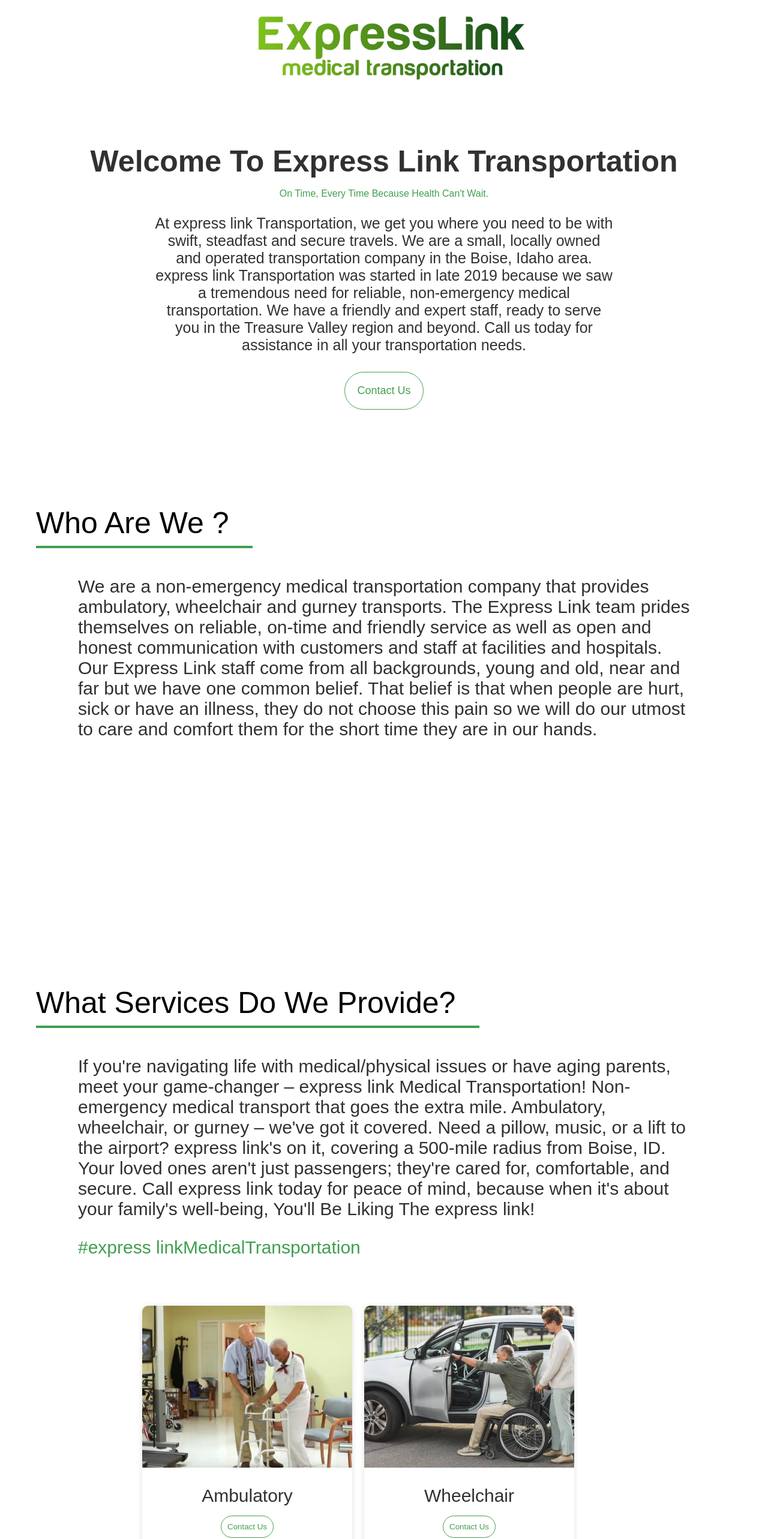
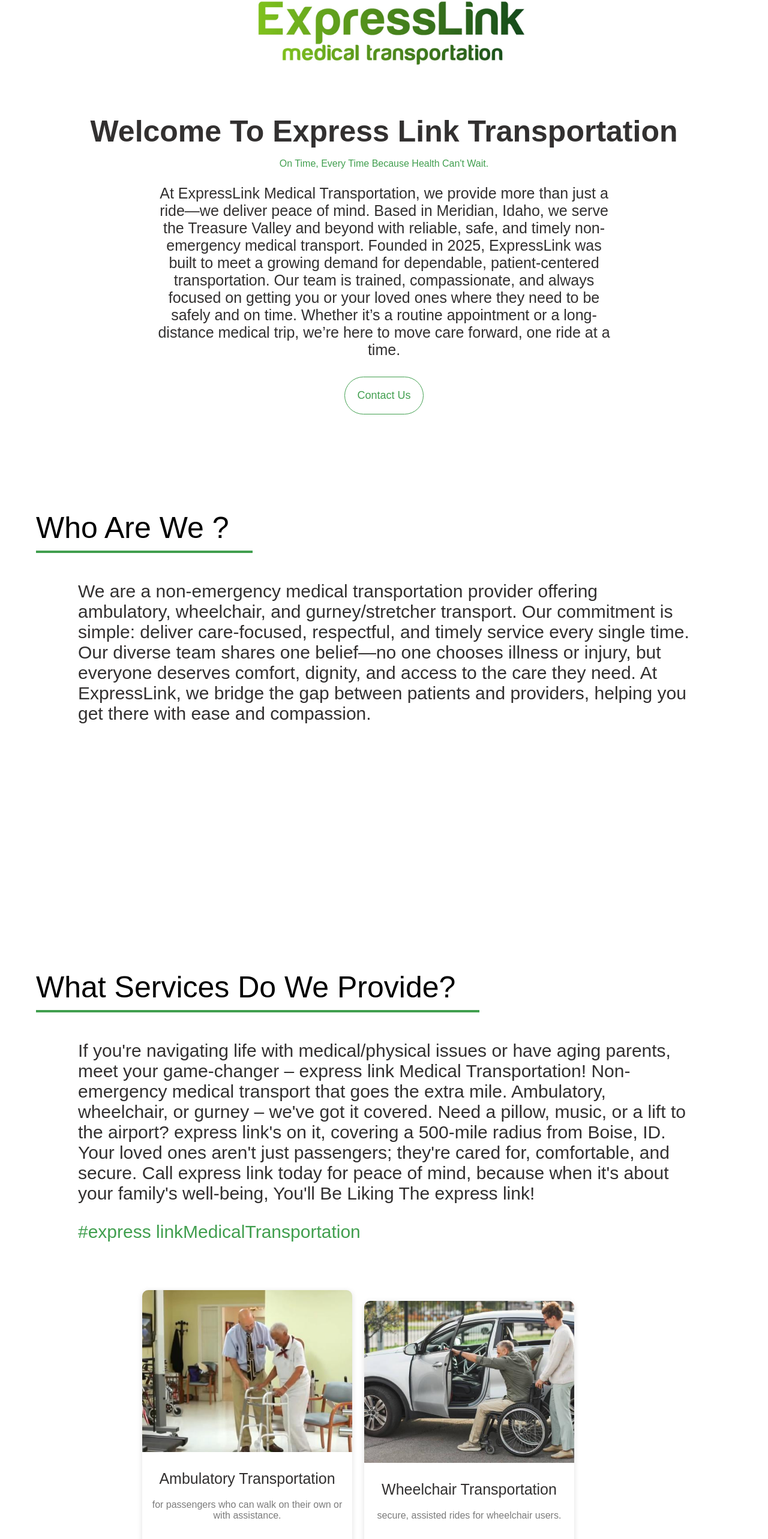
Before and after one commit to tycoon250/express-link, a Next.js app: page / in a window 1280 px wide. Shown: the part 190-2756 px from the top of the page at 60% size. Built offline with nearby package versions, Linux system fonts and the light colour scheme.

Commit message:
last push

```diff
--- a/pages/components/about.js
+++ b/pages/components/about.js
@@ -8,7 +8,8 @@ const About = () => {
             </div>
             <div className='w-90 bfull-resp h-a m-a px-30p py-40p bp-20p-resp bsbb'>
                 <span className='ddgray fs-30p'>
-                We are a non-emergency medical transportation company that provides ambulatory, wheelchair and gurney transports. The Express Link team prides themselves on reliable, on-time and friendly service as well as open and honest communication with customers and staff at facilities and hospitals. Our Express Link staff come from all backgrounds, young and old, near and far but we have one common belief. That belief is that when people are hurt, sick or have an illness, they do not choose this pain so we will do our utmost to care and comfort them for the short time they are in our hands.
+                We are a non-emergency medical transportation provider offering ambulatory, wheelchair, and gurney/stretcher transport. Our commitment is simple: deliver care-focused, respectful, and timely service every single time.<br/>
+                Our diverse team shares one belief—no one chooses illness or injury, but everyone deserves comfort, dignity, and access to the care they need. At ExpressLink, we bridge the gap between patients and providers, helping you get there with ease and compassion.
                 </span>
 
             </div>
@@ -20,5 +21,4 @@ const About = () => {
         </div>
     );
 };
-
 export default About;
--- a/pages/components/faq.js
+++ b/pages/components/faq.js
@@ -17,9 +17,9 @@ const FAQ = () => {
                                 <div className='w-100 h-100'>
                                     <div className='w-100 p-30p bsbb'>
                                         <div className='py-20p'>
-                                            <span className='fs-20p theme capitalize ddgray'>is express link transportation contracted with medicare and/or medicaid?</span>
+                                            <span className='fs-20p theme capitalize ddgray'>Are you partnered with Medicare or Medicaid?</span>
                                             <p className='ddgray py-20p fs-20p'>
-                                                Unfortunately, we do not take Medicare or Medicaid at this time. We hope to be able to partner with them in the near future. We have contracts with facilities we service and take private pay with check or credit card payment.
+                                            Not yet, but we’re working on it. While we currently do not accept Medicare or Medicaid, we collaborate directly with healthcare facilities and offer private pay options.
                                             </p>
                                         </div>
                                     </div>
@@ -32,9 +32,9 @@ const FAQ = () => {
                                     <div className='w-100 p-30p bsbb'>
                                         <div className='py-20p'>
                                             <span className='fs-20p theme capitalize ddgray'>
-                                            can i reserve express link for out of state trips?</span>
+                                            Can I schedule an out-of-state trip?</span>
                                             <p className='ddgray py-20p fs-20p'>
-                                                Yes! express link is available for out of state trips. We can offer multiple day trips too! express links will travel most anywhere and would be happy to give you a quote for any destination.
+                                            Yes! Whether it’s a one-day appointment or a longer journey, we provide long-distance medical transportation with flexible scheduling.
                                             </p>
                                         </div>
                                     </div>
@@ -47,9 +47,9 @@ const FAQ = () => {
                                     <div className='w-100 p-30p bsbb'>
                                         <div className='py-20p'>
                                             <span className='fs-20p theme capitalize ddgray'>
-                                            how do airport transports work?</span>
+                                            How do airport transports work?</span>
                                             <p className='ddgray py-20p fs-20p'>
-                                            Airport Transports work just like any other transport. express link will pick you up, load your bags and transport you to your airline departure point. We will pick you up when you get back as well. Just ask us for a quote
+                                            Just like any other trip. We’ll assist with bags, ensure safe boarding, and be there when you return—just let us know your itinerary.
                                             </p>
                                         </div>
                                     </div>
@@ -62,5 +62,4 @@ const FAQ = () => {
         </div>
     );
 };
-
 export default FAQ;
--- a/pages/components/footer.js
+++ b/pages/components/footer.js
@@ -9,7 +9,7 @@ const Footer = () => {
                     <span class="left capitalize verdana fs-10p dgray p-10p bsbb center">
                         <span class="nowrap dgray fs-11p">
                             <span class="center-2">
-                            &copy; ${new Date().getFullYear()}
+                            &copy;{new Date().getFullYear()}
                                     &nbsp;ExpressLink All Rights Reserved <span class="fs-18p p-5p bsbb center mt--10p">
                                         .
                                         </span>
--- a/pages/components/home.js
+++ b/pages/components/home.js
@@ -4,9 +4,9 @@ import React from 'react';
 const HomePage = () => {
     return (
         <div id='home'>
-            <div className='w-100 h-300p p-10p bsbb'>
+            <div className='w-100 h-250p p-10p bsbb'>
                 <span className='w-100 h-100 center'>
-                    <img src="/assets/logo-nav.png"  className='contain w-500p h-300p bh-a-resp bfull-resp'/>
+                    <img src="/assets/logo-nav.png"  className='contain w-500p h-250p bh-a-resp bfull-resp'/>
                 </span>
             </div>
             <div className='w-100 h-a p-10p bsbb'>
@@ -18,7 +18,9 @@ const HomePage = () => {
             <div className='text-content'>
                 <div className='center w-60 m-a bfull-resp'>
                     <span className='ddgray fs-25p'>
-                    At express link Transportation, we get you where you need to be with swift, steadfast and secure travels. We are a small, locally owned and operated transportation company in the Boise, Idaho area.  express link Transportation was started in late 2019 because we saw a tremendous need for reliable, non-emergency medical transportation.  We have a friendly and expert staff, ready to serve you in the Treasure Valley region and beyond. Call us today for assistance in all your transportation needs.
+                    At ExpressLink Medical Transportation, we provide more than just a ride—we deliver peace of mind. Based in Meridian, Idaho, we serve the Treasure Valley and beyond with reliable, safe, and timely non-emergency medical transport.
+                    Founded in 2025, ExpressLink was built to meet a growing demand for dependable, patient-centered transportation. Our team is trained, compassionate, and always focused on getting you or your loved ones where they need to be safely and on time.
+                    Whether it’s a routine appointment or a long-distance medical trip, we’re here to move care forward, one ride at a time.
                     </span>
                     <div className='w-100 h-a center py-30p mb-70p bsbb bsbb'>
                         <a href="#contact" className='td-none hover-2'>
@@ -33,5 +35,4 @@ const HomePage = () => {
         </div>
     );
 };
-
 export default HomePage;
--- a/pages/components/services.js
+++ b/pages/components/services.js
@@ -25,11 +25,12 @@ const Services = () => {
                                     </div>
                                     <div className='w-100 center p-10p bsbb'>
                                         <div className='py-20p'>
-                                            <span className='fs-30p capitalize ddgray'>Ambulatory</span>
+                                            <span className='fs-25p capitalize ddgray'>Ambulatory Transportation</span>
+                                            <span className='fs-16p dgray block py-20p'>for passengers who can walk on their own or with assistance.</span>
                                             <p className='theme'>
-                                            <a href="#contact" className='td-none hover-2'>
-                                                <button className='capitalize bc-white b-1-s-theme theme br-20p p-10p hover-2'>Contact us</button>
-                                                </a>
+                                                <a href="#contact" className='td-none hover-2'>
+                                                    <button className='capitalize bc-white b-1-s-theme theme br-20p p-10p hover-2'>Contact us</button>
+                                                    </a>
                                             </p>
                                         </div>
                                     </div>
@@ -44,7 +45,8 @@ const Services = () => {
                                     </div>
                                     <div className='w-100 center p-10p bsbb'>
                                         <div className='py-20p'>
-                                            <span className='fs-30p capitalize ddgray'>wheelchair</span>
+                                            <span className='fs-25p capitalize ddgray'>Wheelchair Transportation</span>
+                                            <span className='fs-16p dgray block py-20p'>secure, assisted rides for wheelchair users.</span>
                                             <p className='theme'>
                                             <a href="#contact" className='td-none hover-2'>
                                                 <button className='capitalize bc-white b-1-s-theme theme br-20p p-10p hover-2'>Contact us</button>
@@ -64,7 +66,8 @@ const Services = () => {
                                     </div>
                                     <div className='w-100 center p-10p bsbb'>
                                         <div className='py-20p'>
-                                            <span className='fs-30p capitalize ddgray'>Gurney</span>
+                                            <span className='fs-25p capitalize ddgray'>Gurney/Stretcher Transportation</span>
+                                            <span className='fs-16p dgray block py-20p'>for clients who require transport lying down.</span>
                                             <p className='theme'>
                                             <a href="#contact" className='td-none hover-2'>
                                                 <button className='capitalize bc-white b-1-s-theme theme br-20p p-10p hover-2'>Contact us</button>
```
